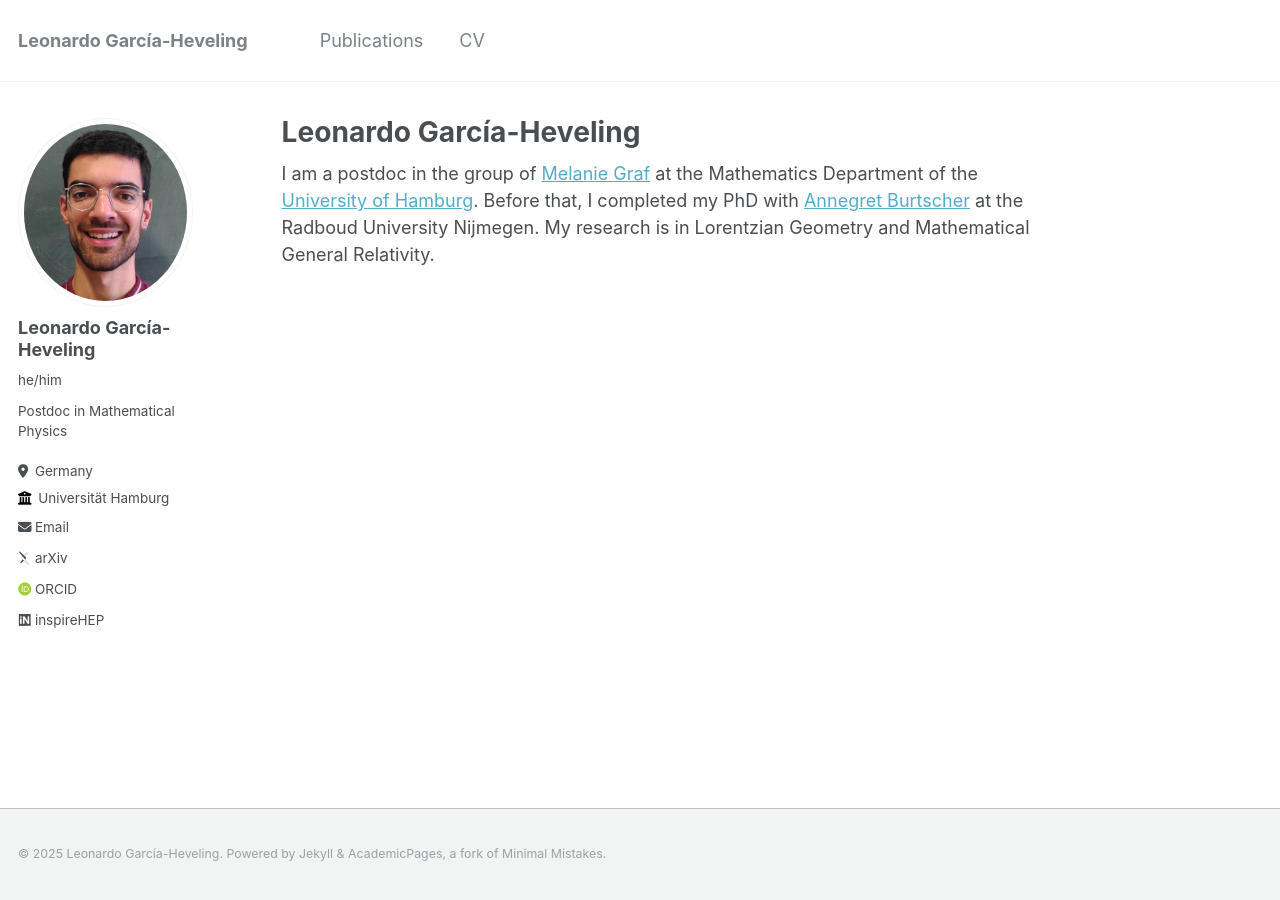
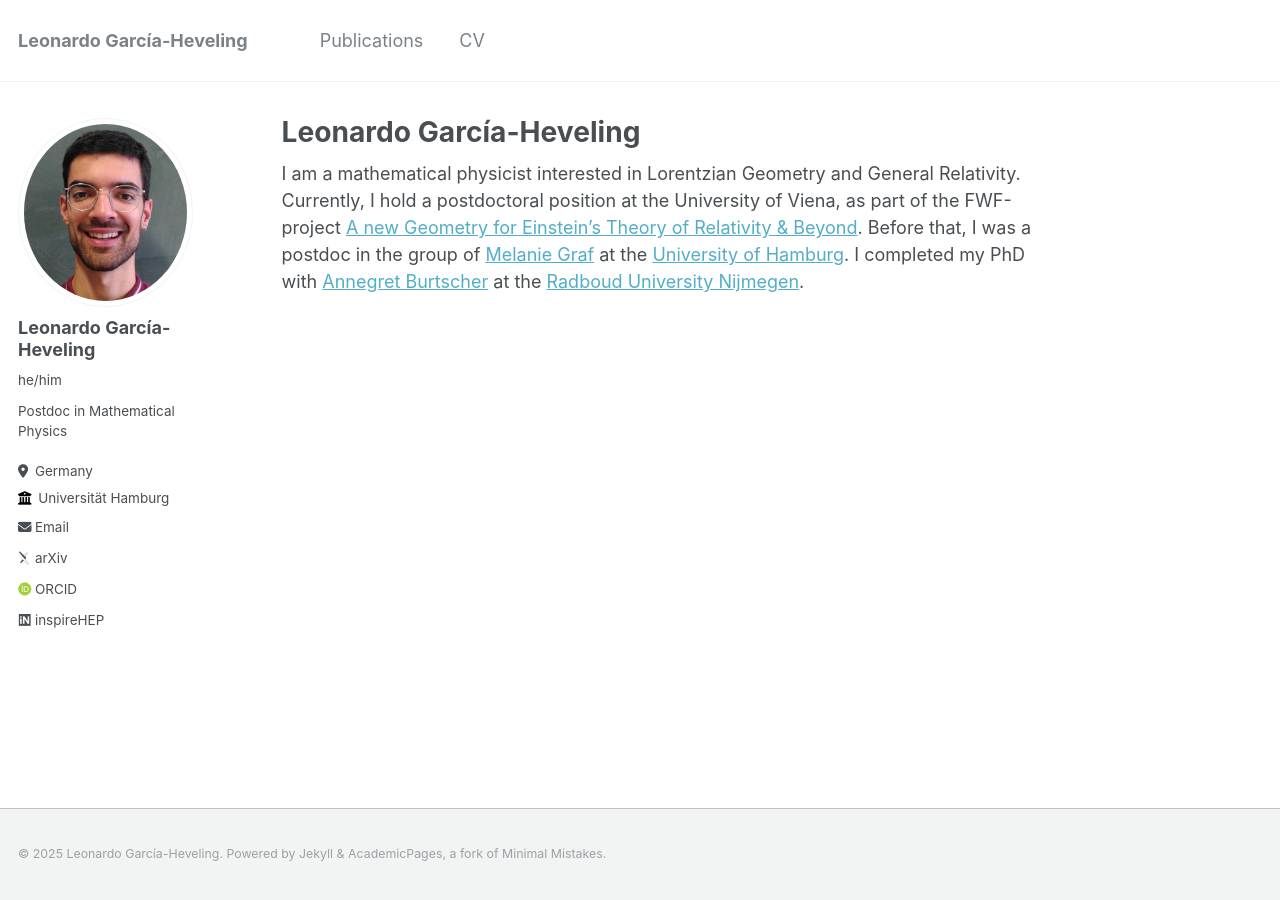
Before and after one commit to LeoGarciaHeveling/LeoGarciaHeveling.github.io, a Jekyll site: the page built from _pages/about.md, in a window 1280 px wide. Built offline with Jekyll 4.4.1, drawn with Linux system fonts in a browser that asks for light colours; some web fonts are replaced.

Commit message:
Update about.md

```diff
--- a/_pages/about.md
+++ b/_pages/about.md
@@ -7,4 +7,4 @@ redirect_from:
   - /about.html
 ---
 
-I am a postdoc in the group of [Melanie Graf](https://grafmelanie.wordpress.com/) at the Mathematics Department of the [University of Hamburg](https://www.math.uni-hamburg.de/spag/ad/index.html). Before that, I completed my PhD with [Annegret Burtscher](https://annegretburtscher.wordpress.com/) at the Radboud University Nijmegen. My research is in Lorentzian Geometry and Mathematical General Relativity.
+I am a mathematical physicist interested in Lorentzian Geometry and General Relativity. Currently, I hold a postdoctoral position at the University of Viena, as part of the FWF-project [A new Geometry for Einstein’s Theory of Relativity & Beyond](https://ef-geometry.univie.ac.at/). Before that, I was a postdoc in the group of [Melanie Graf](https://grafmelanie.wordpress.com/) at the [University of Hamburg](https://www.math.uni-hamburg.de/spag/ad/index.html). I completed my PhD with [Annegret Burtscher](https://www.math.ru.nl/~burtscher/) at the [Radboud University Nijmegen](https://www.ru.nl/en/departments/institute-for-mathematics-astrophysics-and-particle-physics/mathematics).
```
